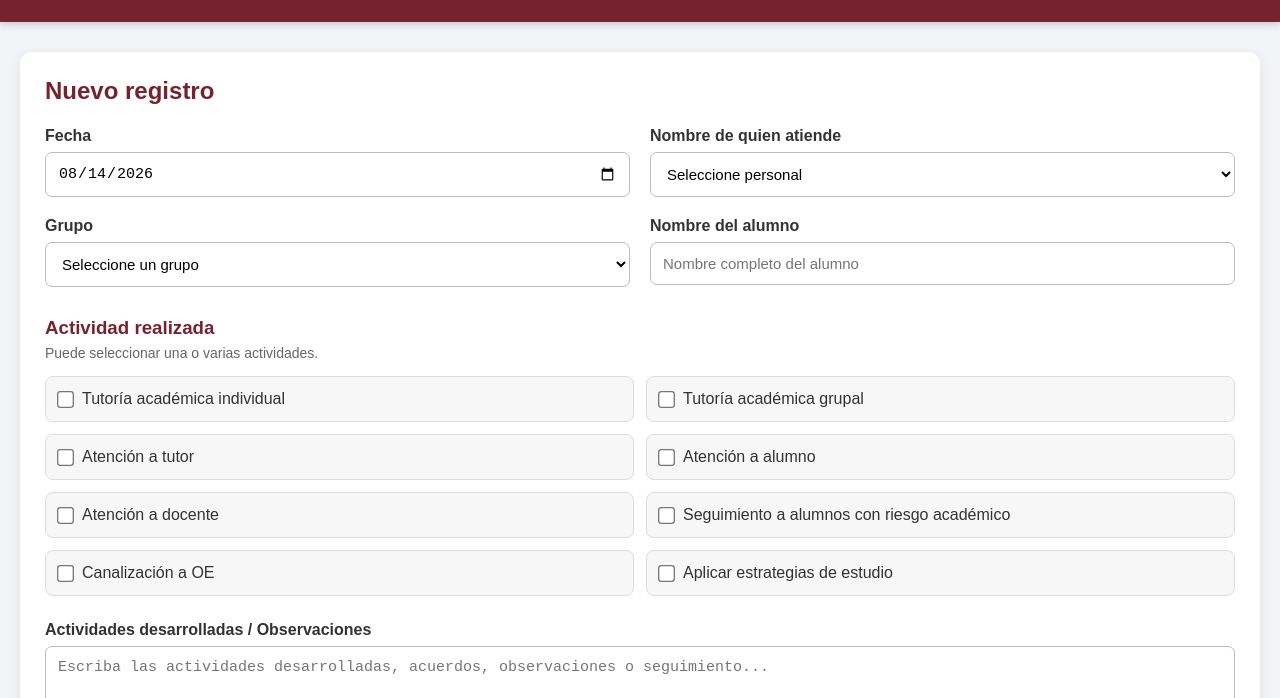
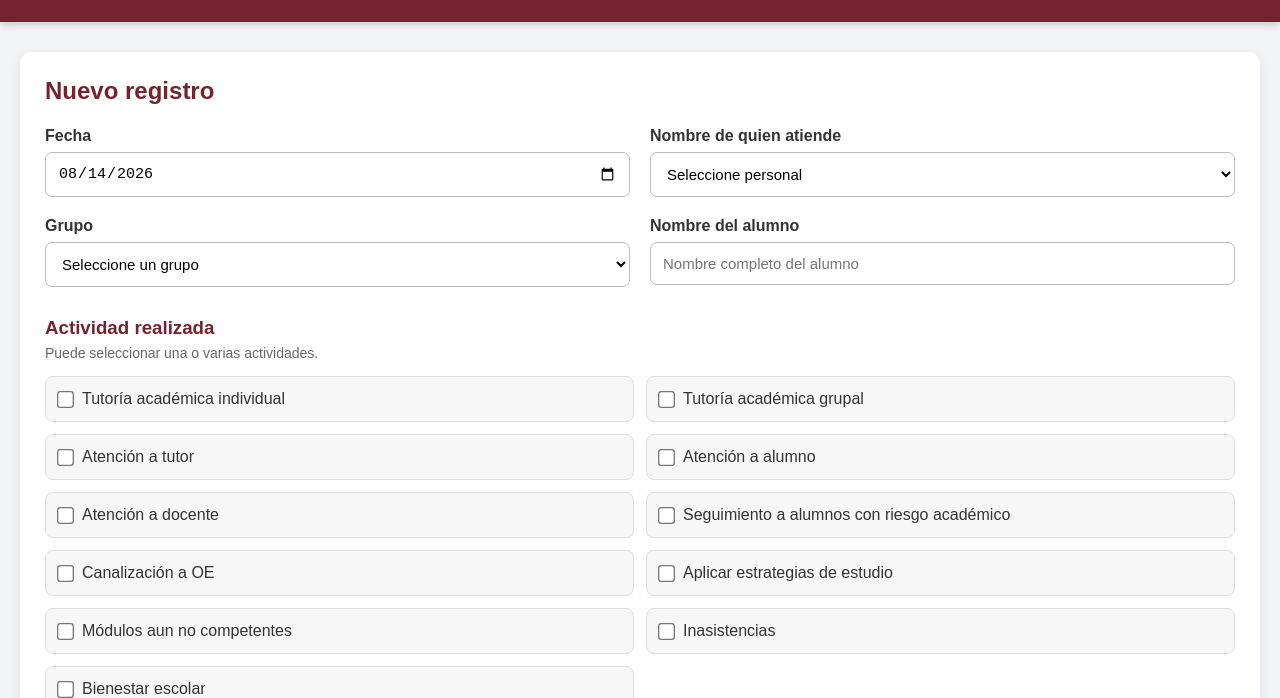
Before and after one commit to GAEM1981/bitacora-tta, a plain HTML site: page index.html in a window 1280 px wide. Shown: the part 102-800 px from the top of the page. Drawn offline with Linux system fonts and the light colour scheme; no server answers.

```diff
--- a/index.html
+++ b/index.html
@@ -346,8 +346,8 @@
             LIC. ROSA ANGELICA MENDEZ SANCHEZ
         </option>
 
-       <option value="LIC. MARIA EUGENIA RUIZ CAZAREZ">
-            LIC. MARIA EUGENIA RUIZ CAZAREZ
+       <option value="LIC. MARIA EUGENIA RUIZ CÁZARES">
+            LIC. MARIA EUGENIA RUIZ CÁZARES
         </option>
 
        <option value="LIC. MARIANA ARECHAVALA ORTIZ">
@@ -509,6 +509,32 @@
                         Aplicar estrategias de estudio
                     </label>
 
+ <label class="actividad">
+                        <input
+                            type="checkbox"
+                            name="actividad"
+                            value="Módulos aun no competentes"
+                        >
+                        Módulos aun no competentes
+                    </label>
+
+                     <label class="actividad">
+                        <input
+                            type="checkbox"
+                            name="actividad"
+                            value="Inasistencias"
+                        >
+                        Inasistencias
+                    </label>
+
+                     <label class="actividad">
+                        <input
+                            type="checkbox"
+                            name="actividad"
+                            value="Bienestar escolar"
+                        >
+                        Bienestar escolar
+                    </label>
                 </div>
 
             </div>
```
